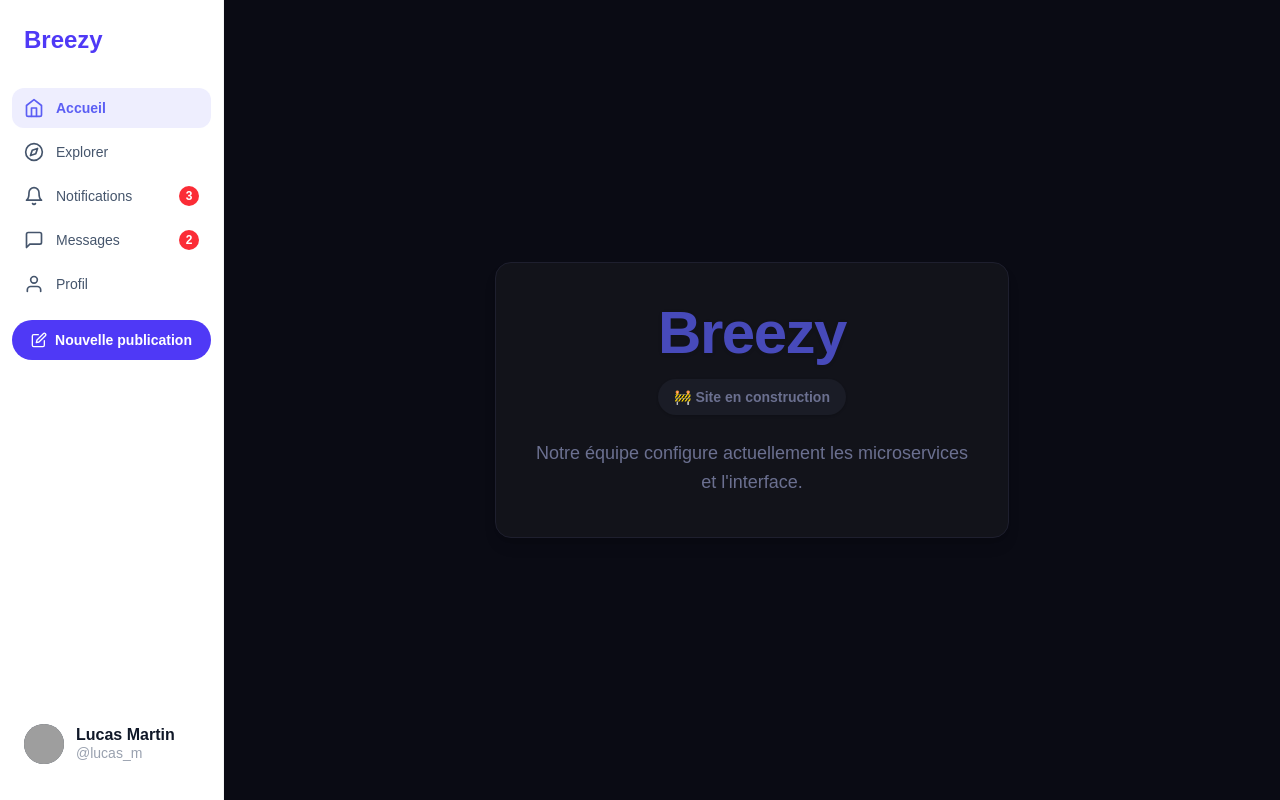
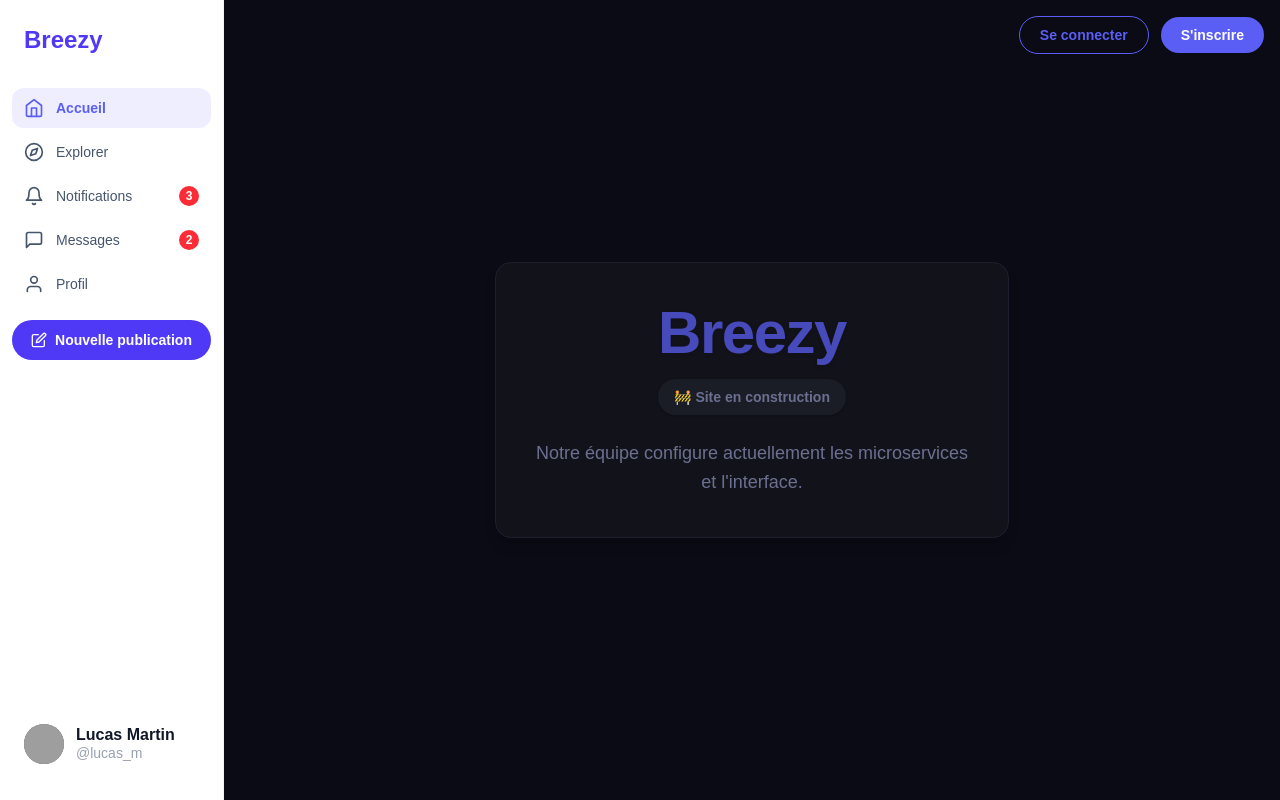
Before and after one commit to DAD-groupe-6/Breezy, a Next.js app in the folder front/: page / in a window 1280 px wide. Built offline with nearby package versions, Linux system fonts and the light colour scheme; grey boxes are pictures that could not be loaded.

Commit message:
refactor(frontend): split root layout into (app) and (auth) route groups

```diff
--- /dev/null
+++ b/front/src/app/(app)/layout.jsx
@@ -0,0 +1,14 @@
+import Sidebar from "@/components/Sidebar";
+import NavbarMobile from "@/components/NavbarMobile";
+
+export default function AppLayout({ children }) {
+  return (
+    <div className="min-h-screen flex bg-white text-gray-900">
+      <Sidebar />
+      <main className="flex-1 pb-16 md:pb-0">
+        {children}
+      </main>
+      <NavbarMobile />
+    </div>
+  );
+}
--- a/front/src/app/page.js
+++ b/front/src/app/(app)/page.js
@@ -1,15 +1,30 @@
+import Link from 'next/link'
+
 export default function Home() {
   return (
-    <main className="flex min-h-screen flex-col items-center justify-center bg-[var(--color-bg-primary)] text-[var(--color-text-primary)] p-4">
+    <main className="relative flex min-h-screen flex-col items-center justify-center bg-[var(--color-bg-primary)] text-[var(--color-text-primary)] p-4">
+      <div className="absolute top-4 right-4 flex items-center gap-3">
+        <Link
+          href="/login"
+          className="px-5 py-2 rounded-full border border-[#5B5EF4] text-[#5B5EF4] text-sm font-semibold hover:bg-[#5B5EF4] hover:text-white transition-colors duration-200"
+        >
+          Se connecter
+        </Link>
+        <Link
+          href="/register"
+          className="px-5 py-2 rounded-full bg-[#5B5EF4] text-white text-sm font-semibold hover:bg-[#4B4EE4] transition-colors duration-200"
+        >
+          S'inscrire
+        </Link>
+      </div>
+
       <div className="text-center rounded-2xl border border-[var(--color-border)] bg-[var(--color-bg-surface)] px-8 py-10 shadow-lg">
         <h1 className="mb-4 text-6xl font-extrabold tracking-tight text-[var(--color-text-title)] drop-shadow-sm animate-pulse">
           Breezy
         </h1>
-
         <span className="mb-6 inline-block rounded-full bg-[var(--color-bg-surface-2)] px-4 py-2 text-sm font-bold text-[var(--color-text-secondary)] shadow-sm">
           🚧 Site en construction
         </span>
-
         <p className="mx-auto max-w-md text-lg leading-relaxed text-[var(--color-text-secondary)]">
           Notre équipe configure actuellement les microservices et l'interface.
         </p>
--- /dev/null
+++ b/front/src/app/(auth)/layout.jsx
@@ -0,0 +1,12 @@
+export default function AuthLayout({ children }) {
+  return (
+    <div className="min-h-screen flex items-center justify-center bg-gray-50">
+      <div className="w-full max-w-sm px-6 py-10 bg-white rounded-2xl shadow-sm border border-gray-100">
+        <div className="mb-8 text-center">
+          <span className="text-3xl font-bold text-[#5B5EF4]">Breezy</span>
+        </div>
+        {children}
+      </div>
+    </div>
+  );
+}
--- a/front/src/app/layout.js
+++ b/front/src/app/layout.js
@@ -1,18 +1,8 @@
 import { Geist, Geist_Mono } from "next/font/google";
 import "./globals.css";
-import Sidebar from "@/components/Sidebar";
-import NavbarMobile from "@/components/NavbarMobile";
-import Avatar from "../components/Avatar";
 
-const geistSans = Geist({
-  variable: "--font-geist-sans",
-  subsets: ["latin"],
-});
-
-const geistMono = Geist_Mono({
-  variable: "--font-geist-mono",
-  subsets: ["latin"],
-});
+const geistSans = Geist({ variable: "--font-geist-sans", subsets: ["latin"] });
+const geistMono = Geist_Mono({ variable: "--font-geist-mono", subsets: ["latin"] });
 
 export const metadata = {
   title: "Breezy",
@@ -21,17 +11,8 @@ export const metadata = {
 
 export default function RootLayout({ children }) {
   return (
-    <html
-      lang="fr"
-      className={`${geistSans.variable} ${geistMono.variable} h-full antialiased`}
-    >
-      <body className="min-h-full flex flex-col md:flex-row pb-16 md:pb-0 bg-white text-gray-900">
-        <Sidebar />
-        <main className="flex-1">
-          {children}
-        </main>
-        <NavbarMobile />
-      </body>
+    <html lang="fr" className={`${geistSans.variable} ${geistMono.variable} h-full antialiased`}>
+      <body className="h-full">{children}</body>
     </html>
   );
 }
```
